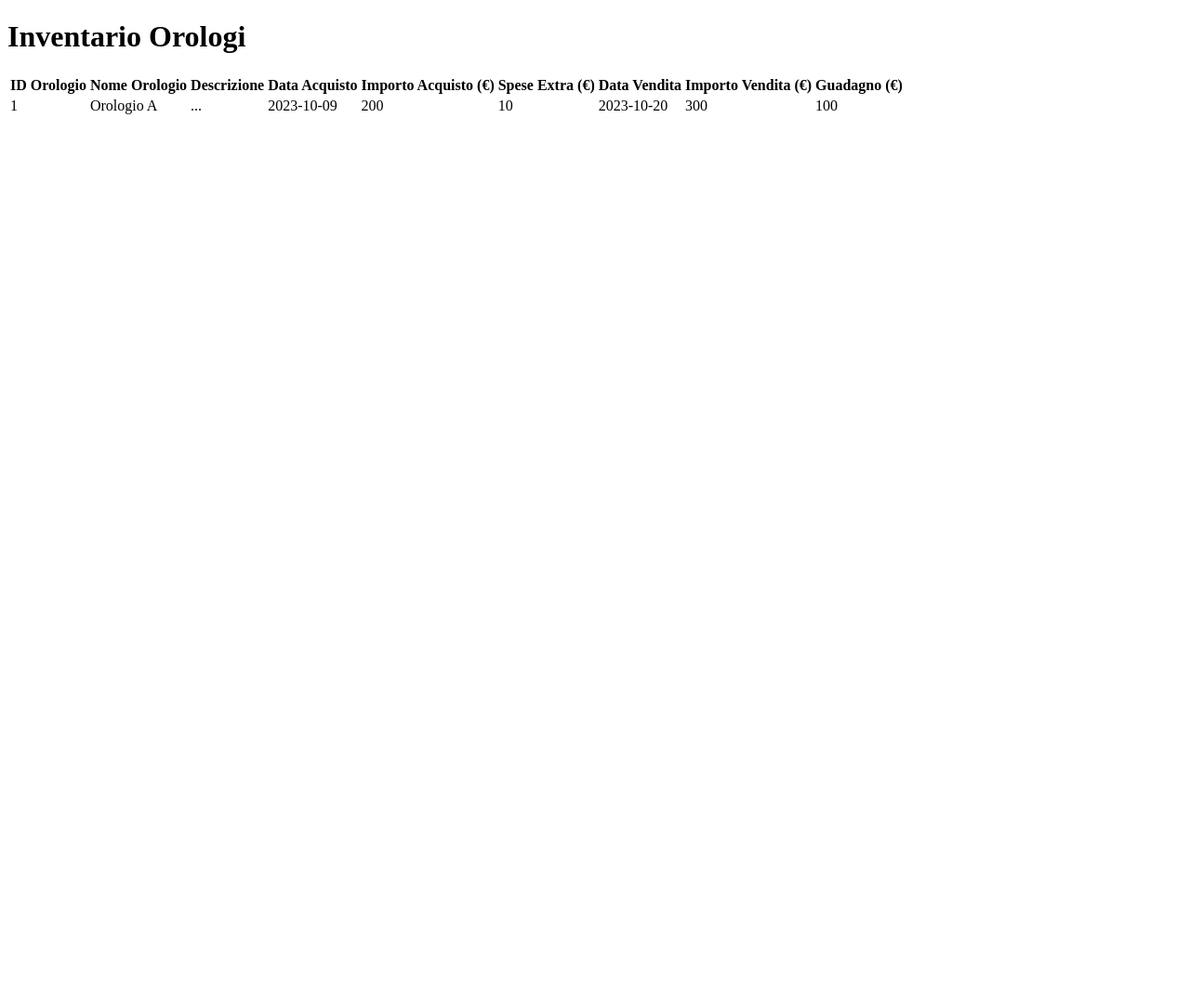
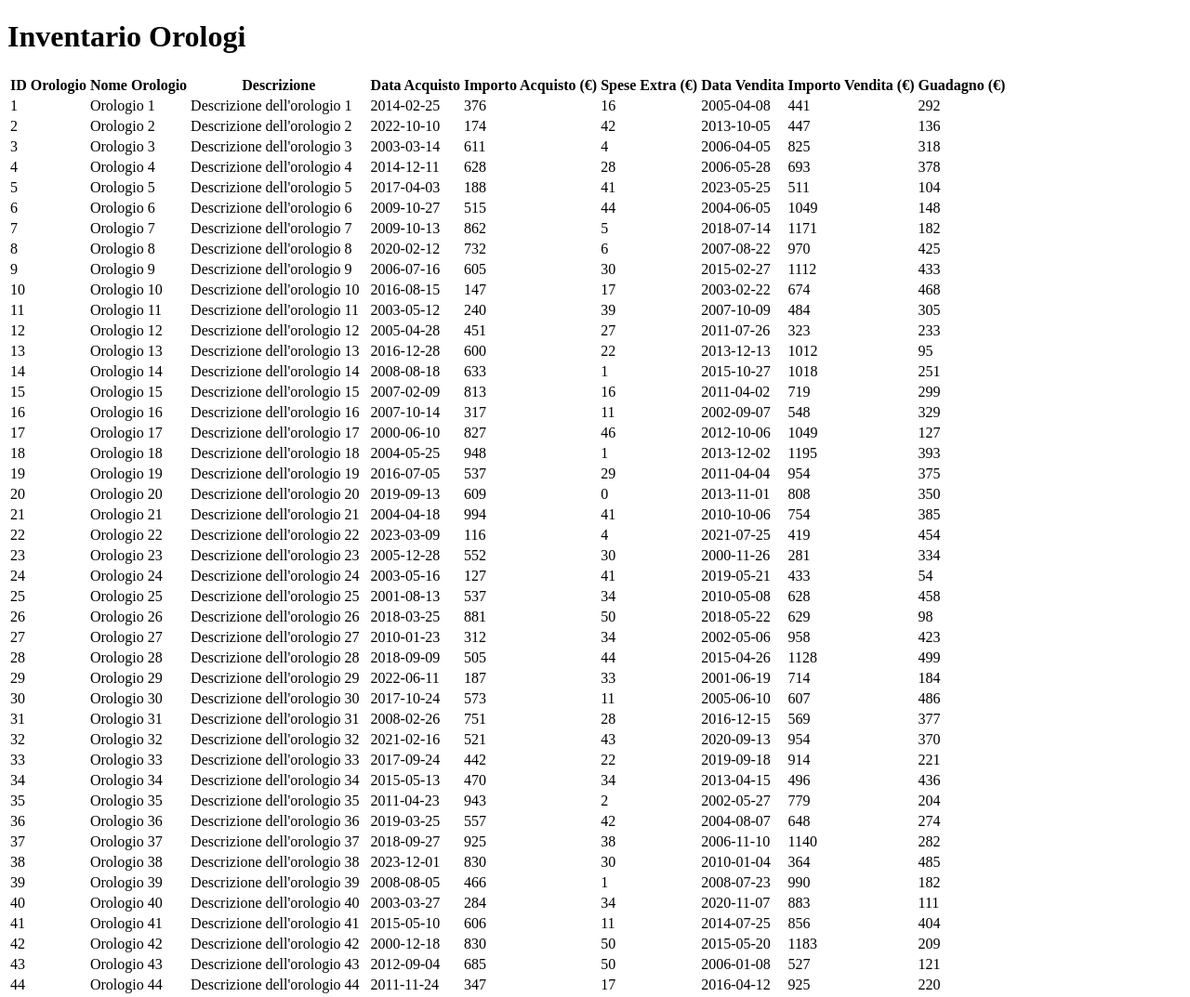
Before and after one commit to inventario78546/inventario78546.github.io, a plain HTML site: page index.html in a window 1280 px wide. Shown: the top 1073 px of the page at 93% size. Before the commit the page ends 800 px from the top, so only its background shows below. Drawn offline with Linux system fonts and the light colour scheme.

Commit message:
Update index.html

```diff
--- a/index.html
+++ b/index.html
@@ -32,30 +32,36 @@
   </table>
 
   <script>
-    // Dati degli orologi (puoi sostituire con i tuoi dati)
-    const watchesData = [
-      { id: 1, name: 'Orologio A', description: '...', purchaseDate: '2023-10-09', purchaseAmount: 200, extraExpenses: 10, saleDate: '2023-10-20', saleAmount: 300 },
-      // Aggiungi altri orologi in un formato simile
-    ];
+    // Funzione per generare un numero casuale compreso tra min e max
+    function getRandomNumber(min, max) {
+      return Math.floor(Math.random() * (max - min + 1) + min);
+    }
 
+    // Funzione per generare una data casuale nel formato 'yyyy-mm-dd'
+    function getRandomDate() {
+      const year = getRandomNumber(2000, 2023);
+      const month = getRandomNumber(1, 12).toString().padStart(2, '0');
+      const day = getRandomNumber(1, 28).toString().padStart(2, '0');
+      return `${year}-${month}-${day}`;
+    }
+
+    // Genera 100 righe di dati casuali per gli orologi
     const tbody = document.querySelector('tbody');
-
-    // Aggiungi ogni orologio come riga nella tabella
-    watchesData.forEach(watch => {
+    for (let i = 1; i <= 100; i++) {
       const row = document.createElement('tr');
       row.innerHTML = `
-        <td>${watch.id}</td>
-        <td>${watch.name}</td>
-        <td>${watch.description}</td>
-        <td>${watch.purchaseDate}</td>
-        <td>${watch.purchaseAmount}</td>
-        <td>${watch.extraExpenses}</td>
-        <td>${watch.saleDate}</td>
-        <td>${watch.saleAmount}</td>
-        <td>${watch.saleAmount - watch.purchaseAmount}</td>
+        <td>${i}</td>
+        <td>Orologio ${i}</td>
+        <td>Descrizione dell'orologio ${i}</td>
+        <td>${getRandomDate()}</td>
+        <td>${getRandomNumber(100, 1000)}</td>
+        <td>${getRandomNumber(0, 50)}</td>
+        <td>${getRandomDate()}</td>
+        <td>${getRandomNumber(200, 1200)}</td>
+        <td>${getRandomNumber(50, 500)}</td>
       `;
       tbody.appendChild(row);
-    });
+    }
   </script>
 </body>
 </html>
```
